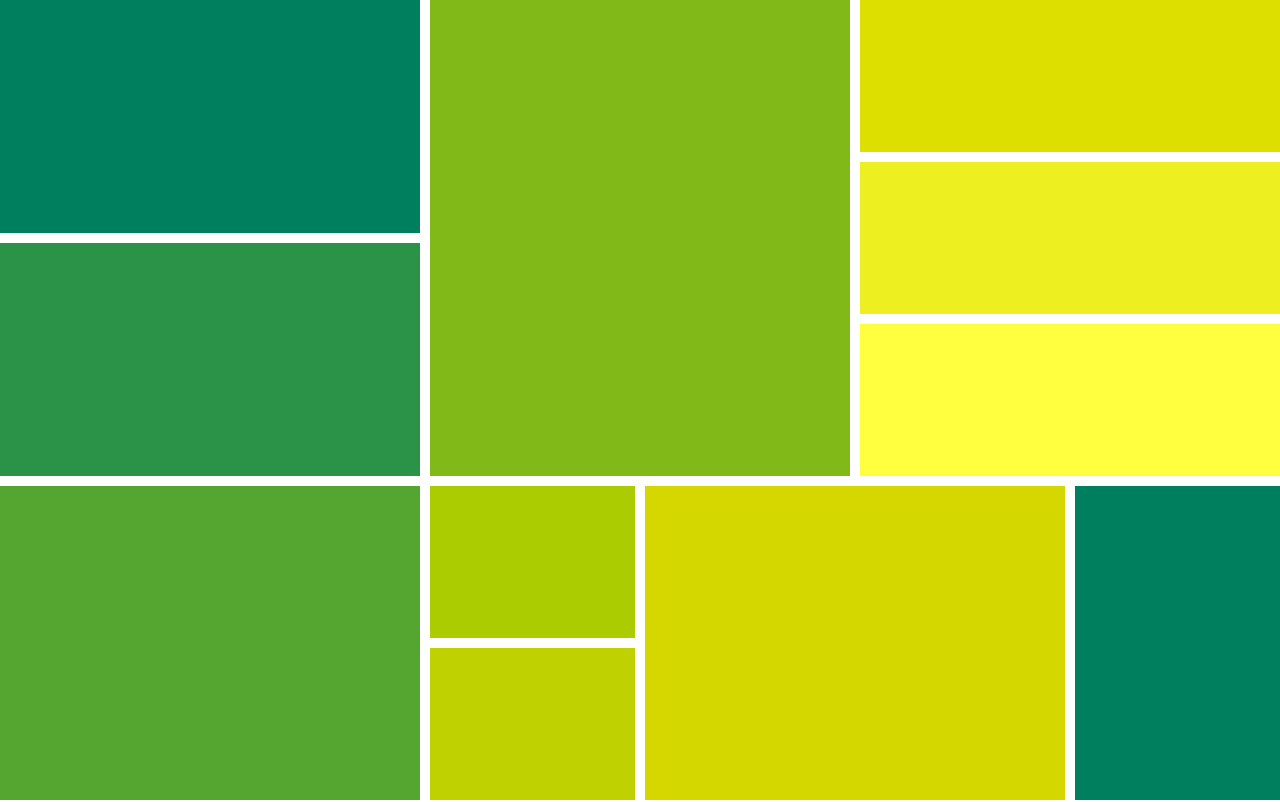
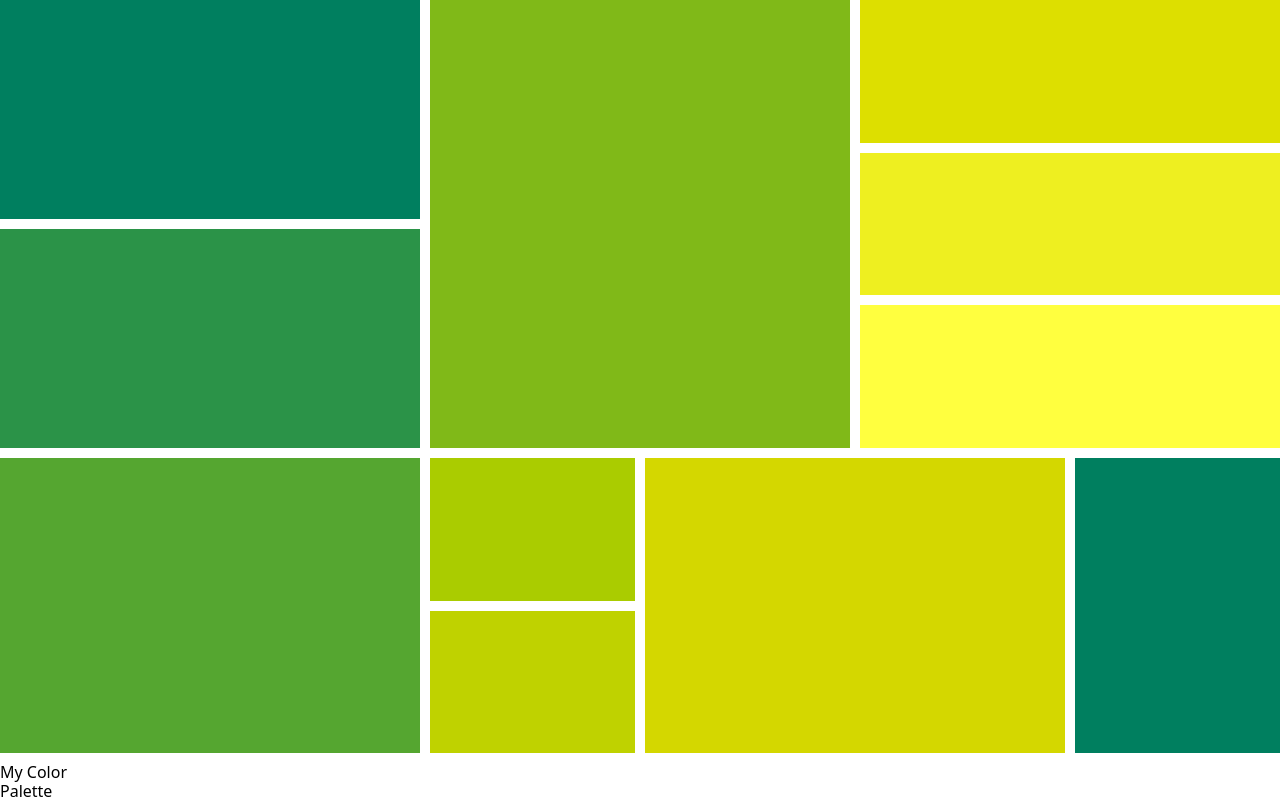
Before and after one commit to Esmatt123/css-grid, a plain HTML site: page index.html in a window 1280 px wide. Drawn offline with nearby package versions, Linux system fonts and the light colour scheme.

Commit message:
added 'my color palette'

```diff
--- a/index.html
+++ b/index.html
@@ -23,6 +23,7 @@
         <div class="box-9"></div>
         <div class="box-10"></div>
         <div class="box-11"></div>
+        <div class="box-12">My Color Palette</div>
     </div>
 </body>
 
```
